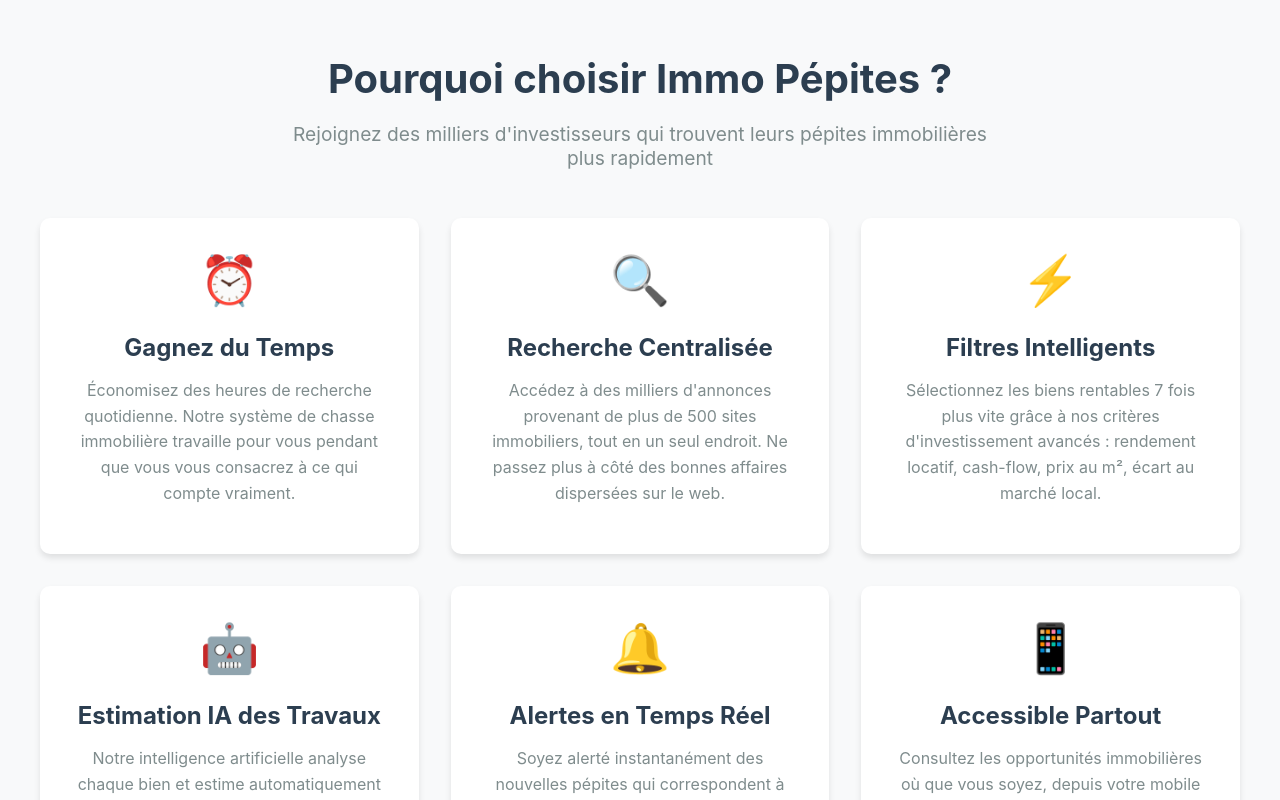
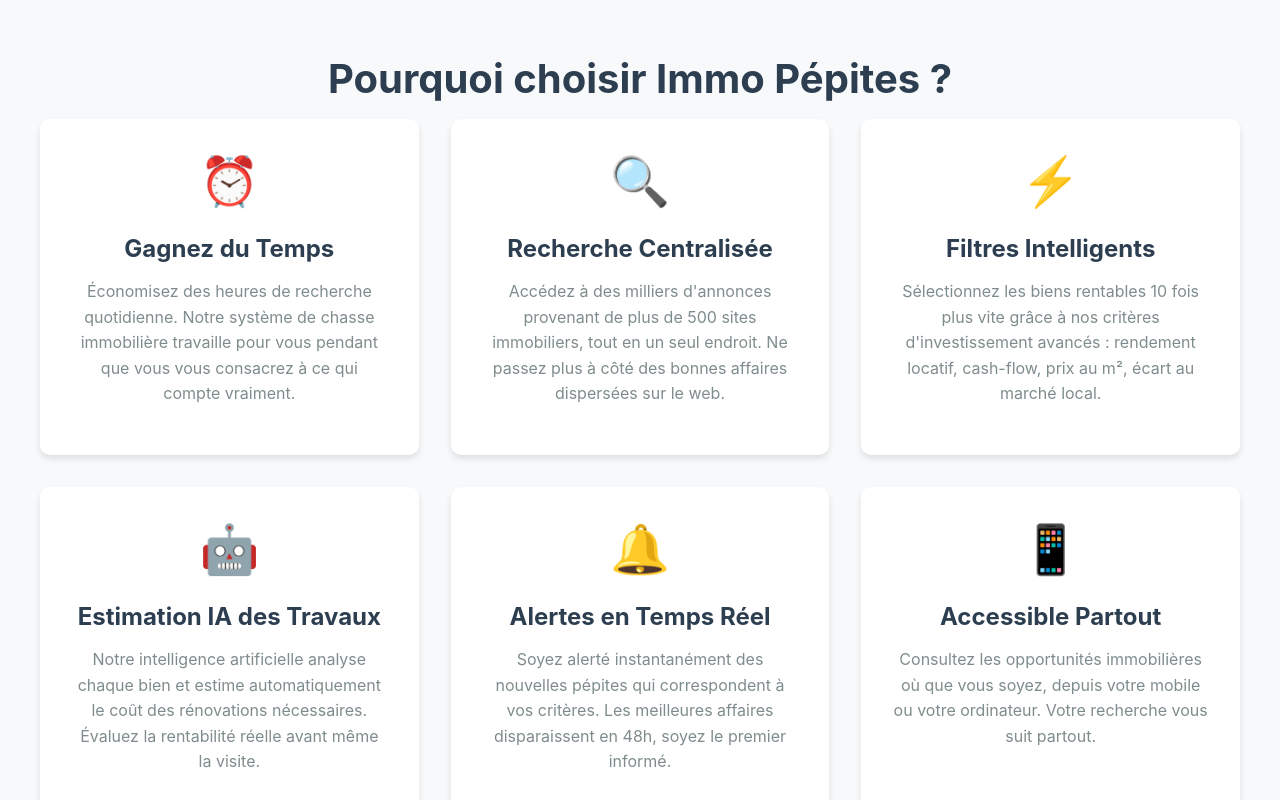
Before and after one commit to pdeltour/immo-pepites-marketing, a React (Create React App) app: page / in a window 1280 px wide. Shown: the part 820-1620 px from the top of the page. Built offline with nearby package versions, Linux system fonts and the light colour scheme.

Commit message:
update text

```diff
--- a/src/components/Features.js
+++ b/src/components/Features.js
@@ -18,7 +18,7 @@
     {
       id: 3,
       title: 'Filtres Intelligents',
-      description: 'Sélectionnez les biens rentables 7 fois plus vite grâce à nos critères d\'investissement avancés : rendement locatif, cash-flow, prix au m², écart au marché local.',
+      description: 'Sélectionnez les biens rentables 10 fois plus vite grâce à nos critères d\'investissement avancés : rendement locatif, cash-flow, prix au m², écart au marché local.',
       icon: '⚡'
     },
     {
@@ -45,9 +45,6 @@
     <section className="features" id="features">
       <div className="features-container">
         <h2 className="features-title">Pourquoi choisir Immo Pépites ?</h2>
-        <p className="features-intro">
-          Rejoignez des milliers d'investisseurs qui trouvent leurs pépites immobilières plus rapidement
-        </p>
         <div className="features-grid">
           {features.map(feature => (
             <div key={feature.id} className="feature-card">
--- a/src/components/Stats.js
+++ b/src/components/Stats.js
@@ -17,7 +17,7 @@
     },
     {
       id: 3,
-      number: '7x',
+      number: '10x',
       label: 'Plus rapide',
       icon: '⚡'
     }
```
